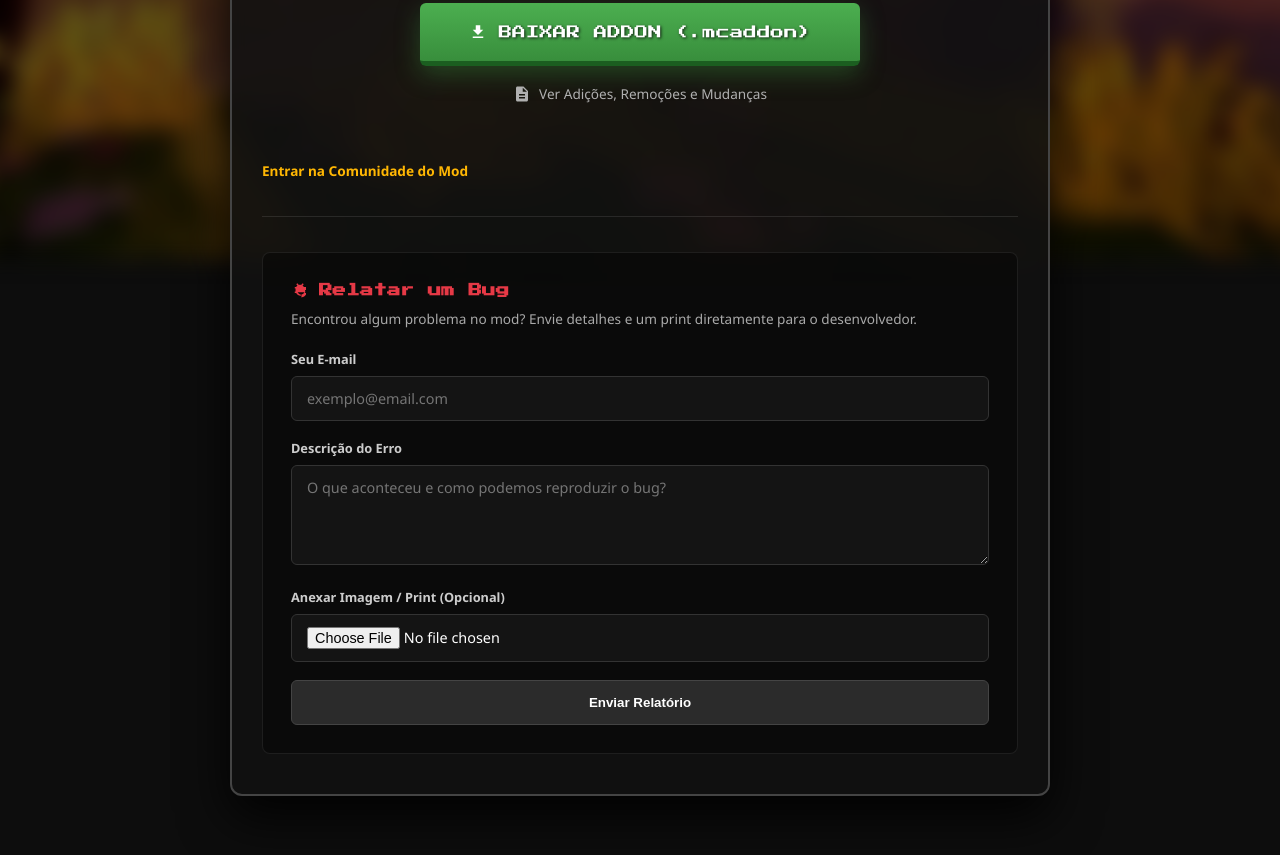
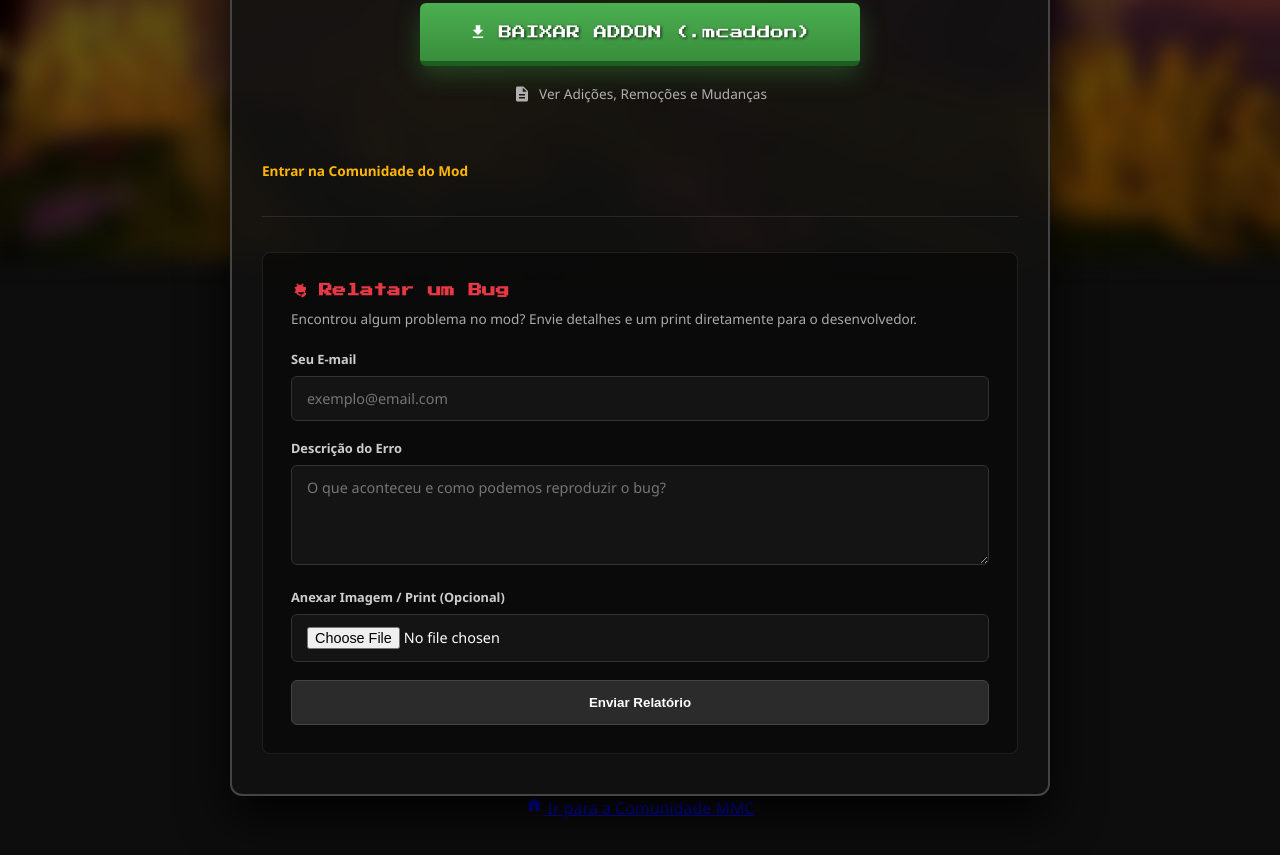
Before and after one commit to mariinhodossantos199308-cmd/MMC, a plain HTML site: page index.html in a window 1280 px wide. Shown: the part 561-1416 px from the top of the page. Drawn offline with Linux system fonts and the light colour scheme.

Commit message:
Add files via upload

```diff
--- a/index.html
+++ b/index.html
@@ -421,6 +421,15 @@
 
   </main>
 
+<!-- Botão para redirecionar para a Comunidade -->
+<a href="comunidade.html" class="btn-ir-comunidade">
+  <svg class="icon" viewBox="0 0 24 24">
+    <path d="M10 20v-6h4v6h5v-8h3L12 3 2 12h3v8z"/>
+  </svg>
+  <span>Ir para a Comunidade MMC</span>
+</a>
+
+
   <!-- --- JANELA MODAL DE RECOMENDAÇÃO --- -->
   <div class="modal-overlay" id="recommendModal">
     <div class="modal-box">
```
